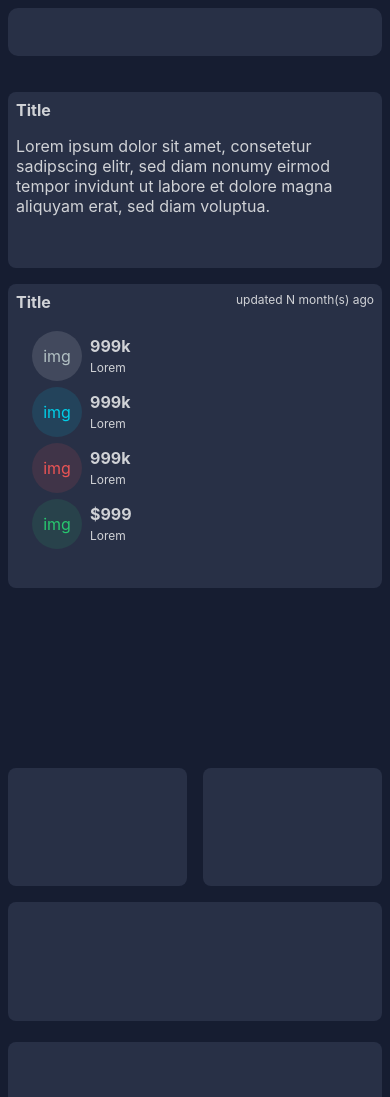
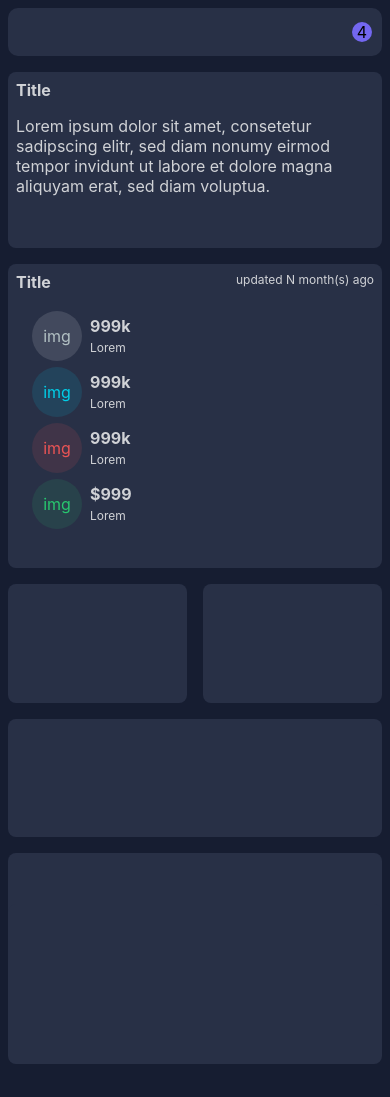
Before and after one commit to aripan/responsive-dashboard, a React (Create React App) app: page / in a window 390 px wide. Shown: the top 1097 px of the page. Built offline with nearby package versions, Linux system fonts and the light colour scheme.

Commit message:
Added README

```diff
--- a/src/App.css
+++ b/src/App.css
@@ -1,6 +1,5 @@
 .side-bar {
   grid-area: side;
-
   background-color: #283046;
 }
 
--- a/src/components/MainArea/BottomSection/BottomSection.css
+++ b/src/components/MainArea/BottomSection/BottomSection.css
@@ -2,14 +2,14 @@
   grid-area: bottom-left;
   background-color: #283046;
   border-radius: 0.5em;
-  margin: 1em 0.5em 1em 1em;
+  margin: 0.5em 0.5em 1em 1em;
 }
 
 .bottom-right {
   grid-area: bottom-right;
   background-color: #283046;
   border-radius: 0.5em;
-  margin: 1em 1em 1em 0.5em;
+  margin: 0.5em 1em 1em 0.5em;
 }
 
 .bottom-container {
--- a/src/components/MainArea/CartItems/CartItems.js
+++ b/src/components/MainArea/CartItems/CartItems.js
@@ -1,6 +1,6 @@
 import React, { useEffect, useState } from "react";
 import "./CartItems.css";
-import { Icon, InlineIcon } from "@iconify/react";
+import { Icon } from "@iconify/react";
 import xIcon from "@iconify-icons/feather/x";
 
 const CartItems = ({
@@ -122,23 +122,23 @@ const CartItems = ({
                 <div>{item.name}</div>
                 <div className="cart-items-count">
                   <span
+                    className="cart-items-count-decrement"
+                    onClick={() => {
+                      handleDecrement(index, item.count, item.price);
+                    }}
+                  >
+                    -
+                  </span>
+                  <span>|</span>
+                  <span>{item.count}</span>
+                  <span>|</span>
+                  <span
                     className="cart-items-count-increment"
                     onClick={() => {
                       handleIncrement(index, item.count, item.price);
                     }}
                   >
                     +
-                  </span>
-                  <span>|</span>
-                  <span>{item.count}</span>
-                  <span>|</span>
-                  <span
-                    className="cart-items-count-decrement"
-                    onClick={() => {
-                      handleDecrement(index, item.count, item.price);
-                    }}
-                  >
-                    -
                   </span>
                 </div>
                 <div onMouseOver={handleMouseOver}>
@@ -165,7 +165,9 @@ const CartItems = ({
             <span style={{ color: "#7367f0" }}>${itemTotalPrice}</span>
           </div>
           <div className="cart-checkout-btn">
-            <button onClick={handleCheckout}>Checkout</button>
+            {items.length > 0 && (
+              <button onClick={handleCheckout}>Checkout</button>
+            )}
           </div>
         </div>
       </div>
--- a/src/components/MainArea/MainAreaScreen/MainAreaScreen.css
+++ b/src/components/MainArea/MainAreaScreen/MainAreaScreen.css
@@ -1,22 +1,18 @@
 .top-bar-section {
   grid-area: top-bar;
-
-  height: 10vh;
+  height: 4em;
 }
 .title-section {
   grid-area: title-section;
-
-  height: 20vh;
+  height: 10em;
 }
 .middle-section {
   grid-area: middle-section;
-
-  height: 38vh;
+  height: 17em;
 }
 .bottom-section {
   grid-area: bottom-section;
-
-  height: 30vh;
+  height: 14rem;
 }
 
 .main-area-container {
@@ -34,31 +30,31 @@
 /* Small devices (landscape phones, less than 768px) */
 @media screen and (max-width: 768px) {
   .top-bar-section {
-    height: 9vh;
+    height: 5em;
   }
   .title-section {
-    height: 25vh;
+    height: 14em;
   }
   .middle-section {
-    height: 35vh;
+    height: 18em;
   }
   .bottom-section {
-    height: 30vh;
+    height: 15em;
   }
 }
 
 /* X-Small devices (portrait phones, less than 576px) */
 @media screen and (max-width: 576px) {
   .top-bar-section {
-    height: 10vh;
+    height: 4em;
   }
   .title-section {
-    height: 80vh;
+    height: 32em;
   }
   .middle-section {
-    height: 50vh;
+    height: 20em;
   }
   .bottom-section {
-    height: 28vh;
+    height: 12em;
   }
 }
--- a/src/components/MainArea/MiddleSection/MiddleSection.css
+++ b/src/components/MainArea/MiddleSection/MiddleSection.css
@@ -1,7 +1,7 @@
 .middle-left {
   grid-area: middle-left;
   border-radius: 0.5em;
-  margin: 1em 0.5em 1em 1em;
+  margin: 0em 0.5em 0.5em 1em;
   display: grid;
   grid-template-columns: 1fr 1fr;
   grid-template-rows: auto;
@@ -33,7 +33,7 @@
   grid-area: middle-right;
   background-color: #283046;
   border-radius: 0.5em;
-  margin: 1em 1em 1em 0.5em;
+  margin: 0em 1em 0.5em 0.5em;
   display: flex;
   justify-content: center;
   align-items: center;
--- a/src/components/MainArea/TitleSection/TitleSection.css
+++ b/src/components/MainArea/TitleSection/TitleSection.css
@@ -25,7 +25,6 @@
   display: grid;
   grid-template-columns: 1fr 2fr;
   grid-template-rows: auto;
-  /* column-gap: 1em; */
   grid-template-areas: "title-heading title-items";
   height: 100%;
 }
--- a/src/components/MainArea/TopBarSection/TopBarSection.js
+++ b/src/components/MainArea/TopBarSection/TopBarSection.js
@@ -54,7 +54,7 @@ const TopBarSection = () => {
                 className="top-bar-icon"
                 onClick={handleShoppingCart}
               />
-              {isVisible && allCartItems.length > 0 && (
+              {allCartItems.length > 0 && (
                 <span className="cart-items-length">{allCartItems.length}</span>
               )}
             </span>
--- a/src/components/SideBar/SideBar.js
+++ b/src/components/SideBar/SideBar.js
@@ -1,7 +1,6 @@
 import React from "react";
 import "./SideBar.css";
-import Select from "react-select";
-import { Icon, InlineIcon } from "@iconify/react";
+import { InlineIcon } from "@iconify/react";
 import mailIcon from "@iconify-icons/feather/mail";
 import messageSquare from "@iconify-icons/feather/message-square";
 import checkSquare from "@iconify-icons/feather/check-square";
@@ -14,18 +13,6 @@ import eyeIcon from "@iconify-icons/feather/eye";
 import arrowRightAlt2 from "@iconify-icons/dashicons/arrow-right-alt2";
 
 const SideBar = () => {
-  const dropdownOptions = [
-    { value: "home", label: "Home" },
-    { value: "email", label: "Email" },
-    { value: "chat", label: "Chat" },
-    { value: "todo", label: "Todo" },
-    { value: "calender", label: "Calender" },
-    { value: "eCommerce", label: "eCommerce" },
-    { value: "typography", label: "Typography" },
-    { value: "feather", label: "Feather" },
-    { value: "cards", label: "Cards" },
-  ];
-
   return (
     <div className="side-bar-container">
       <div
@@ -47,7 +34,6 @@ const SideBar = () => {
           className="dropdown-icon"
           style={{ marginLeft: "-80px", color: "#b4b7bd" }}
         />
-        {/* <Select defaultValue={dropdownOptions[0]} options={dropdownOptions} />{" "} */}
         <select
           defaultValue="Home"
           style={{
```
Also changed, not shown: 1 other file (tests, documents, lock files or other folders).
